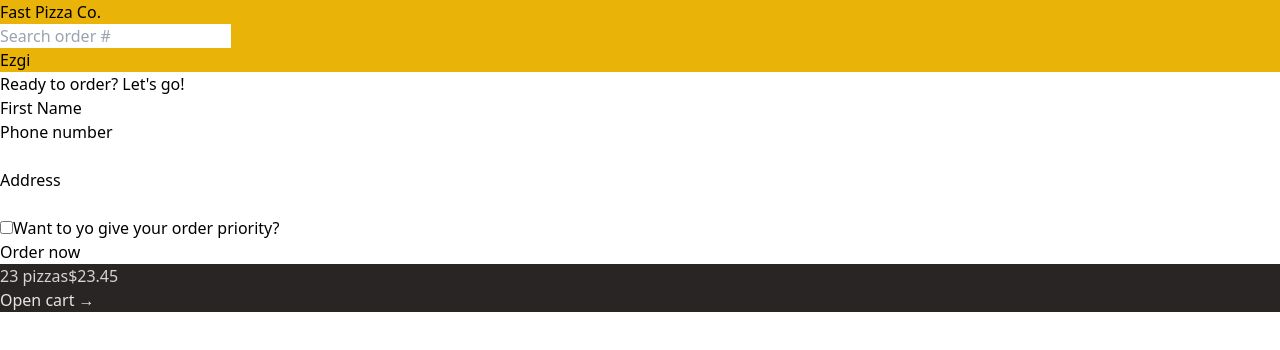
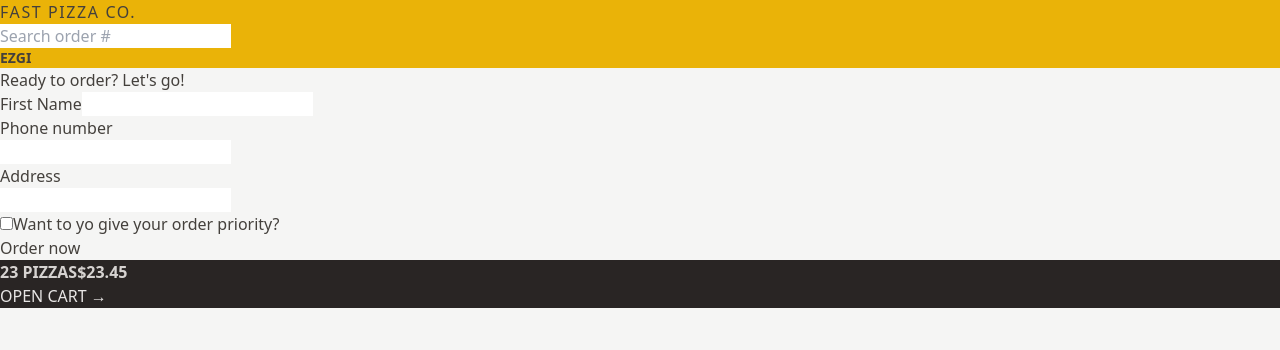
Before and after one commit to ezgikardes/fast-pizza, a React (Vite) app: page /order/new in a window 1280 px wide. Shown: the top 350 px of the page. Built offline with nearby package versions, Linux system fonts and the light colour scheme.

Commit message:
feat: update HTML structure and styles, add Username component to Header

```diff
--- a/index.html
+++ b/index.html
@@ -1,11 +1,11 @@
-<!DOCTYPE html>
+<!doctype html>
 <html lang="en">
   <head>
     <meta charset="UTF-8" />
     <meta name="viewport" content="width=device-width, initial-scale=1.0" />
-    <title>--</title>
+    <title>Fast Pizza</title>
   </head>
-  <body>
+  <body class="bg-stone-100 text-stone-700">
     <div id="root"></div>
     <script type="module" src="/src/main.jsx"></script>
   </body>
--- a/src/features/cart/CartOverview.jsx
+++ b/src/features/cart/CartOverview.jsx
@@ -2,8 +2,8 @@
 
 function CartOverview() {
   return (
-    <div className="text-stone-200 bg-stone-800">
-      <p className="text-stone-300">
+    <div className="uppercase text-stone-200 bg-stone-800">
+      <p className="font-semibold text-stone-300">
         <span>23 pizzas</span>
         <span>$23.45</span>
       </p>
--- /dev/null
+++ b/src/features/user/Username.jsx
@@ -0,0 +1,9 @@
+function Username() {
+    return (
+        <div className="text-sm font-semibold">
+            Ezgi
+        </div>
+    )
+}
+
+export default Username
--- a/src/ui/Header.jsx
+++ b/src/ui/Header.jsx
@@ -1,12 +1,13 @@
 import { Link } from "react-router-dom"
 import SearchOrder from "../features/order/SearchOrder"
+import Username from "../features/user/Username"
 
 function Header() {
     return (
-        <header className="bg-yellow-500">
-            <Link to='/'>Fast Pizza Co.</Link>
+        <header className="uppercase bg-yellow-500">
+            <Link to='/' className="tracking-widest">Fast Pizza Co.</Link>
             <SearchOrder />
-            <p>Ezgi</p>
+            <Username />
         </header>
     )
 }
--- a/src/ui/Home.jsx
+++ b/src/ui/Home.jsx
@@ -1,7 +1,7 @@
 function Home() {
   return (
     <div>
-      <h1 className="text-xl font-semibold text-center text-stone-700">
+      <h1 className="text-xl font-semibold text-center">
         The best pizza.
         <br />
         <span className="text-yellow-500" >
```
